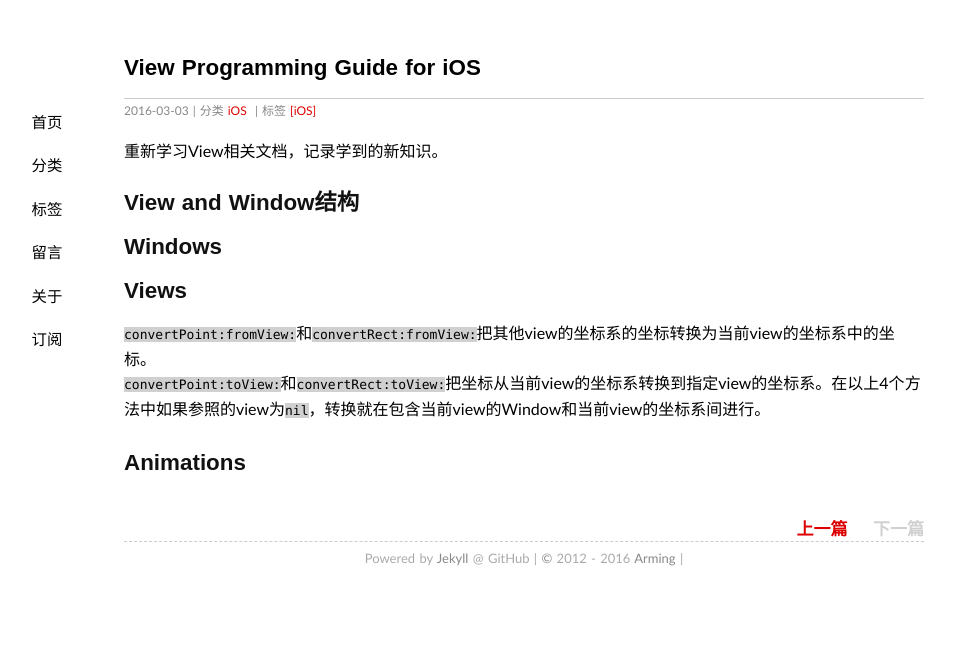
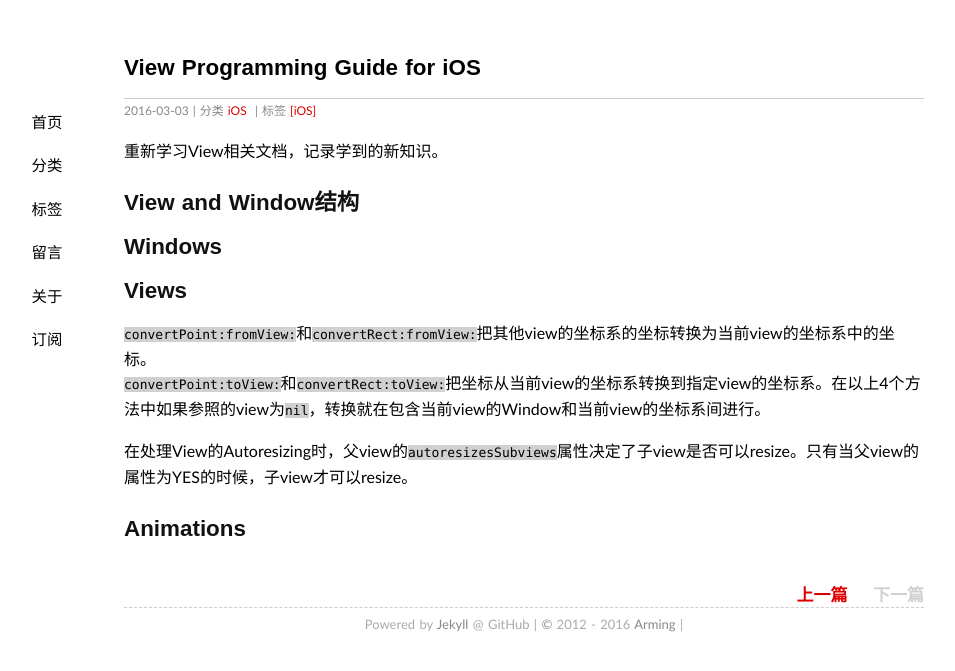
Before and after one commit to mrmign/mrmign.github.com, a Jekyll site: the page built from _posts/iOS/2016-03-03-view-programming-guide-for-ios.md, in a window 1280 px wide. Shown: the top 671 px of the page, without its empty margins (116-1071 px from the left). Built offline with Jekyll 4.4.1, drawn with Linux system fonts in a browser that asks for light colours; comment, search, counter and statistics services are not loaded.

Commit message:
add New content

```diff
--- a/_posts/iOS/2016-03-03-view-programming-guide-for-ios.md
+++ b/_posts/iOS/2016-03-03-view-programming-guide-for-ios.md
@@ -17,6 +17,6 @@ description: ""
 `convertPoint:fromView:`和`convertRect:fromView:`把其他view的坐标系的坐标转换为当前view的坐标系中的坐标。
 `convertPoint:toView:`和`convertRect:toView:`把坐标从当前view的坐标系转换到指定view的坐标系。在以上4个方法中如果参照的view为`nil`，转换就在包含当前view的Window和当前view的坐标系间进行。
 
-
+在处理View的Autoresizing时，父view的`autoresizesSubviews`属性决定了子view是否可以resize。只有当父view的属性为YES的时候，子view才可以resize。
 
 ## Animations
```
